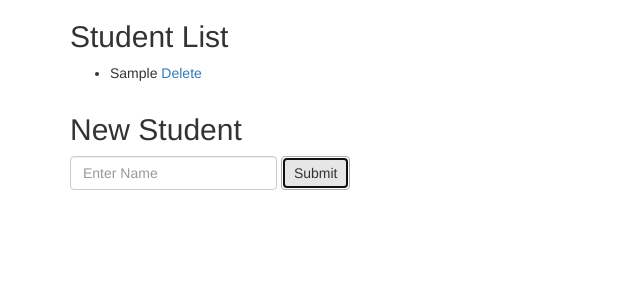
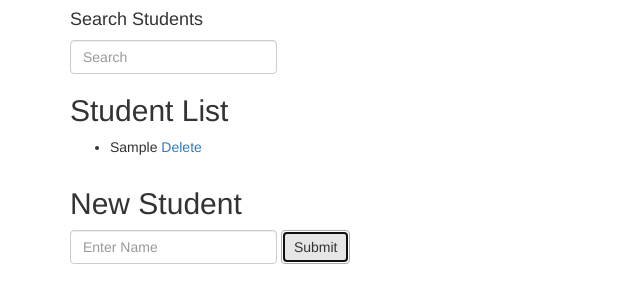
Before and after one commit to jocelynalsdorf/students-angular, a plain HTML site: page index.html in a window 1280 px wide. Both pictures are taken after typing "Sample" into the empty fields and a click on the button "Submit". Shown: the whole page, without its empty margins (0-640 px from the left). Drawn offline with nearby package versions, Linux system fonts and the light colour scheme.

Commit message:
add query search filter functionality

```diff
--- a/index.html
+++ b/index.html
@@ -11,13 +11,32 @@
 <div class="container" ng-controller="StudentsCtrl">
   <div class="row">
     <div class="col-md-12">
-      <h2>Student List</h2>
-      <ul>
-        <li ng-repeat="item in students">
-          {{item.name}} <a ng-click="deleteStudent(item)">Delete</a>
-        </li>
-      </ul>
+    <h4>Search Students</h4>
+    <form class="form-inline" role="form">
+      <div class="form-group">
+        <input ng-model="query" type="text" id="student-name" class="form-control" placeholder="Search">
+      </div>
+    </form>
     </div>
+  </div>
+  <div class="row">
+    <div class="col-md-12">
+      <h2 ng-show="students.length && filtered.length">Student List</h2>
+      <h2 ng-show="students.length && !filtered.length">No Matches</h2>
+        <ul>
+          <li ng-repeat="item in filtered = (students | filter:query)">
+          <span ng-click="editing = true" ng-hide="editing">
+            {{item.name}} <a ng-click="deleteStudent(item)">Delete</a>
+          </span>
+          <span class="form-group" ng-show="editing" ng-submit="editing = false">
+            <form class="form-inline" role="form">
+              <input type="text" class="form-control input-sm" ng-model="item.name" placeholder="Name" required>
+              <button class="btn btn-default btn-sm" type="submit">Save</button>
+            </form>
+          </span>
+          </li>
+        </ul>
+      </div>
     <div class="col-md-4">
       <h2>New Student</h2>
       <form ng-submit="addStudent()" class="form-inline" role="form">
```
